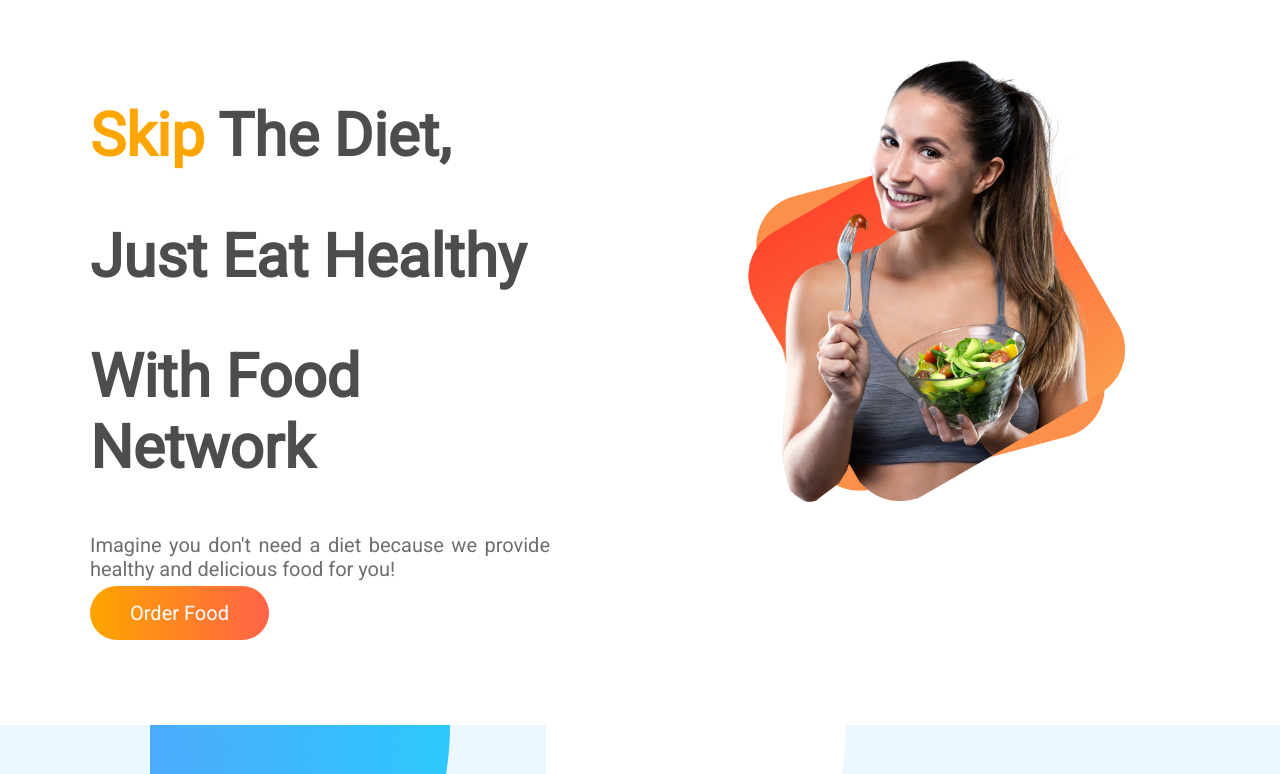
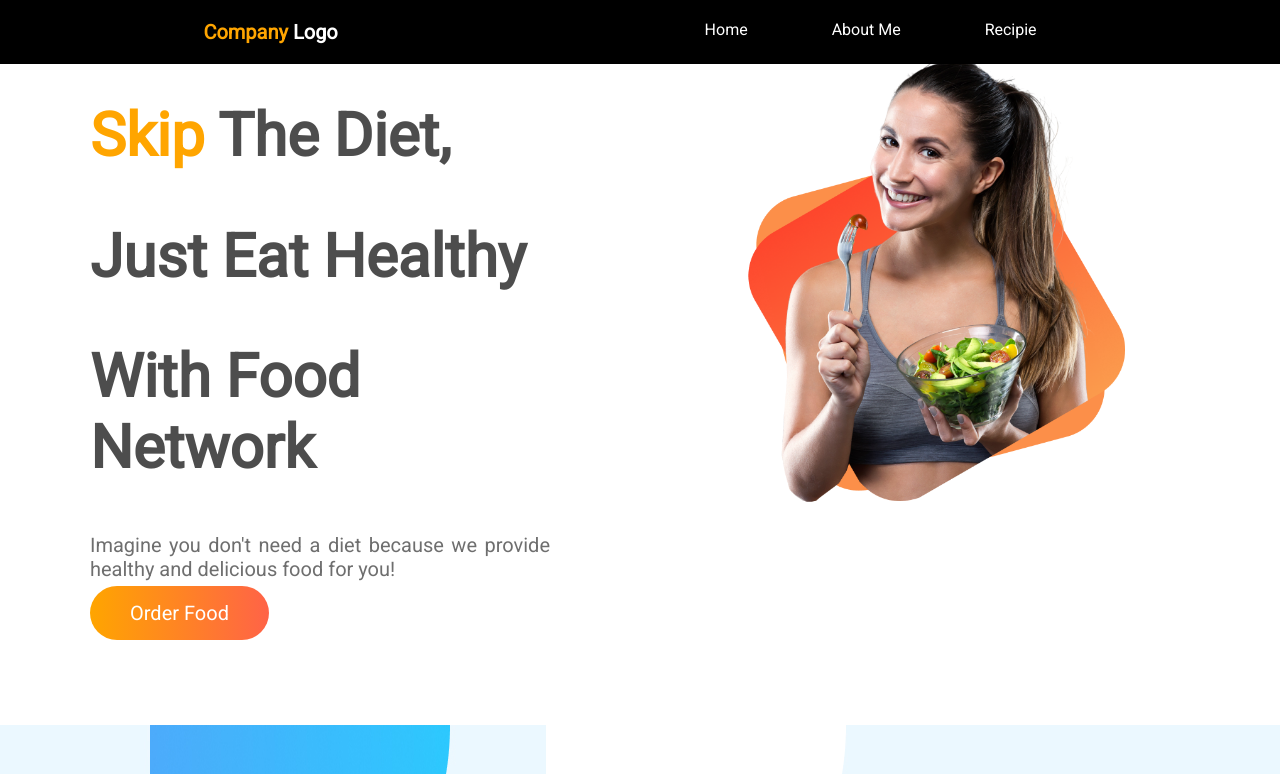
Before and after one commit to shakil-1318/food-network, a plain HTML site: page index.html in a window 1280 px wide. Shown: the top 774 px of the page. Drawn offline with Linux system fonts and the light colour scheme.

Commit message:
navbar added

```diff
--- a/index.html
+++ b/index.html
@@ -13,8 +13,20 @@
 </head>
 
 <body>
+    <!-- navbar section strat -->
+    <section class="navbar">
+        <div class="logo">
+            <a href="#"><span class="orange-color">Company</span> Logo</a>
+        </div>
+        <div class="navbar-menu">
+            <a href="#home">Home</a>
+            <a href="#about-me">About Me</a>
+            <a href="#recipie">Recipie</a>
+        </div>
+    </section>
+    <!-- navbar section end -->
     <!-- Top Section start -->
-        <section class="top-banner flex-container">
+        <section class="top-banner flex-container" id="home">
             <div class="half-width">
                 <h1><span class="orange-color">Skip</span> The Diet,</h1>
                 <h1>Just Eat Healthy</h1>
@@ -28,7 +40,7 @@
         </section>
         <!-- Top section End -->
         <!-- About section start -->
-        <section class="about-me-area flex-container">
+        <section class="about-me-area flex-container" id="about-me">
             <div class="half-width about-content">
                 <img src="./images/female/Person Image.png" alt="">
             </div>
@@ -43,7 +55,7 @@
         <!-- Top Section End -->
 
         <!-- My Recipies start -->
-        <section class="food-container">
+        <section class="food-container" id="recipie">
             <div class="food-content">
                 <h2>My Recipies</h2>
                 <p>Hello dear, do you want to order something like this. So, do not delay order our recipie. <br>We are happy to tell you, you will good service from us </p>
--- a/style.css
+++ b/style.css
@@ -3,6 +3,29 @@ body {
   font-family: "Roboto", sans-serif;
   margin: 0;
 }
+.navbar {
+  display: flex;
+  justify-content: space-around;
+  position: fixed;
+  top: 0;
+  width: 100%;
+  background-color: black;
+  padding: 20px;
+}
+.navbar a {
+  text-decoration: none;
+}
+.navbar .logo a {
+  text-decoration: none;
+  font-size: 20px;
+  color: white;
+  font-weight: bolder;
+}
+.navbar-menu a {
+  margin-right: 5rem;
+  color: white;
+}
+
 h1 {
   font-size: 60px;
   font-weight: bolder;
```
